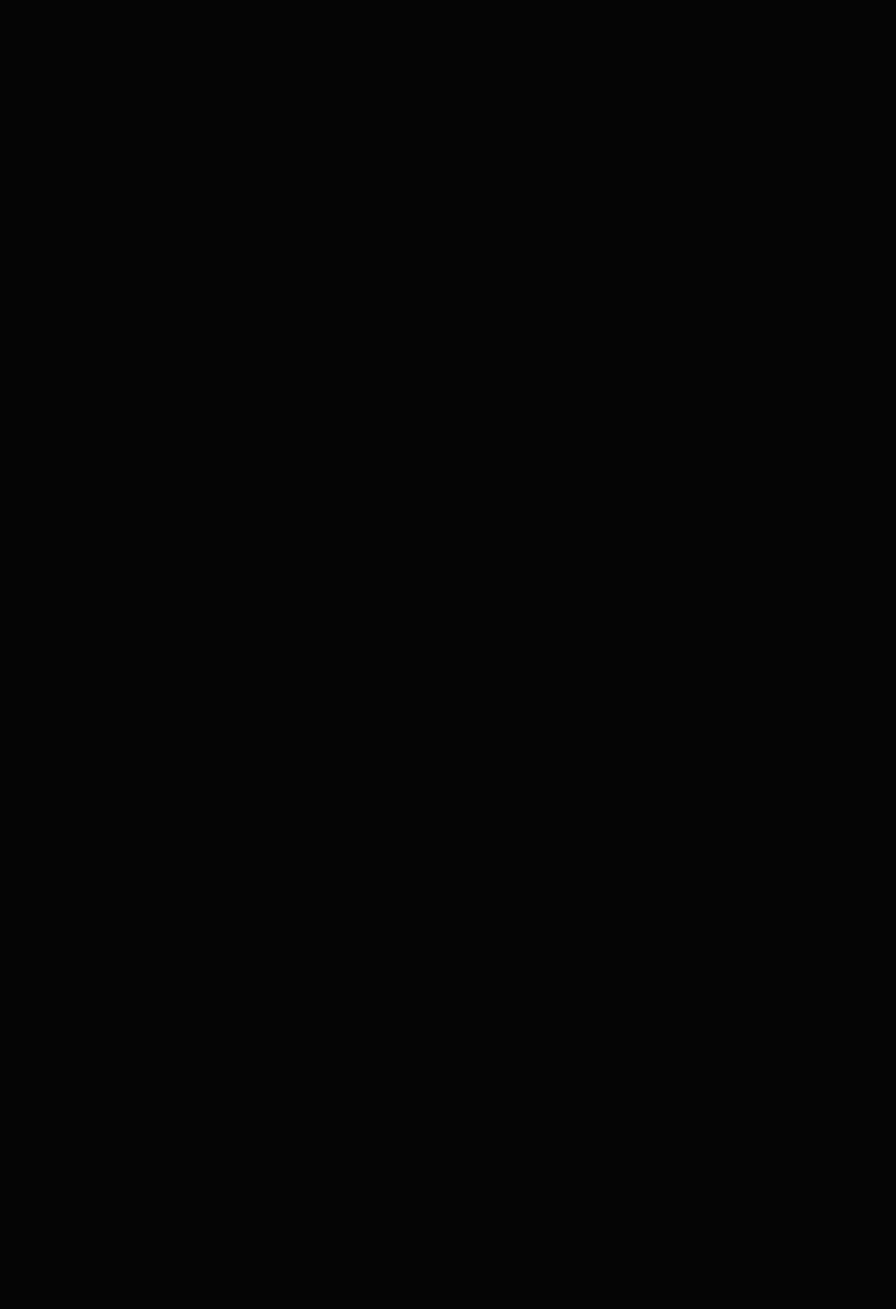
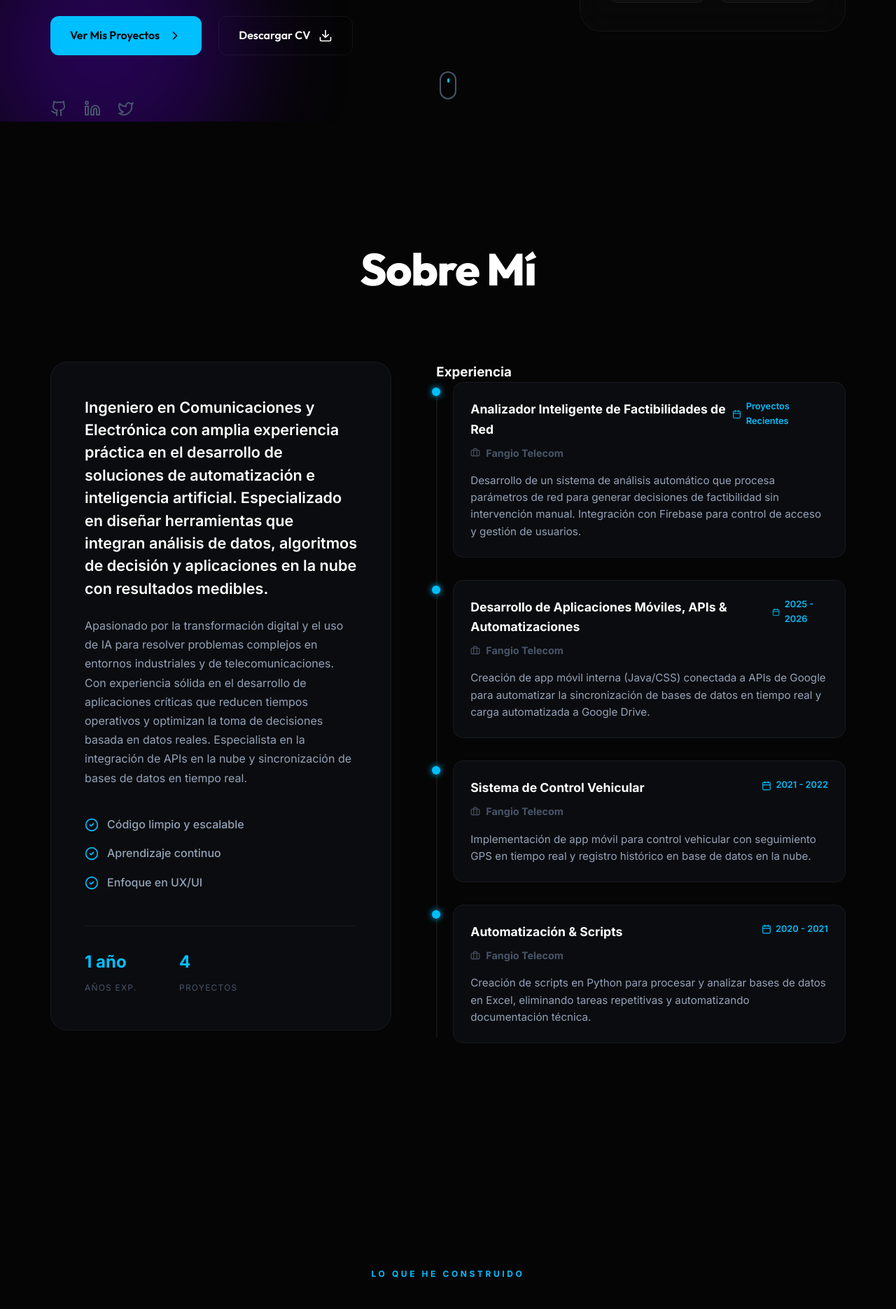
Before and after one commit to efren1998-lan/Portafolio-, a React (Vite) app: page / in a window 1280 px wide. Shown: the part 674-2545 px from the top of the page at 70% size. Before the commit the page ends 800 px from the top, so only its background shows below. Built offline with nearby package versions, Linux system fonts and the light colour scheme.

Commit message:
Update App.tsx

```diff
--- a/src/App.tsx
+++ b/src/App.tsx
@@ -1,6 +1,13 @@
 import { useEffect, useState } from 'react'
 import './App.css'
 import SiteHeader from './components/SiteHeader.tsx'
+import Hero from './components/Hero.tsx'
+import About from './components/About.tsx'
+import Projects from './components/Projects.tsx'
+import Skills from './components/Skills.tsx'
+import Services from './components/Services.tsx'
+import Contact from './components/Contact.tsx'
+import Footer from './components/Footer.tsx'
 
 function App() {
   const [isScrolled, setIsScrolled] = useState(false)
@@ -14,6 +21,13 @@
   return (
     <div className="app">
       <SiteHeader isScrolled={isScrolled} />
+      <Hero />
+      <About />
+      <Projects />
+      <Skills />
+      <Services />
+      <Contact />
+      <Footer />
     </div>
   )
 }
```
